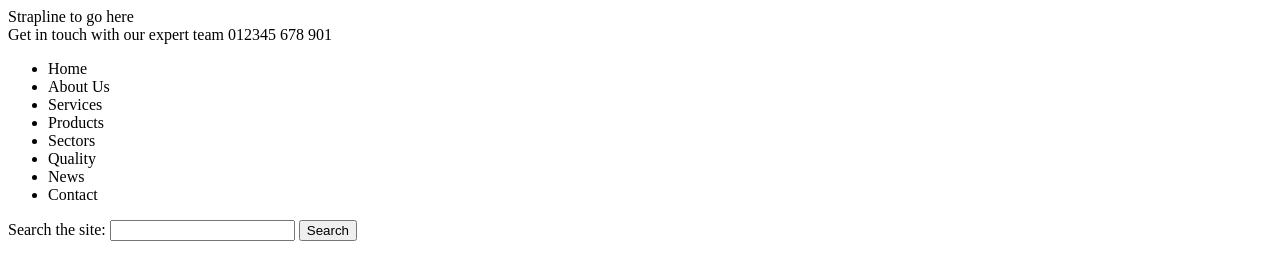
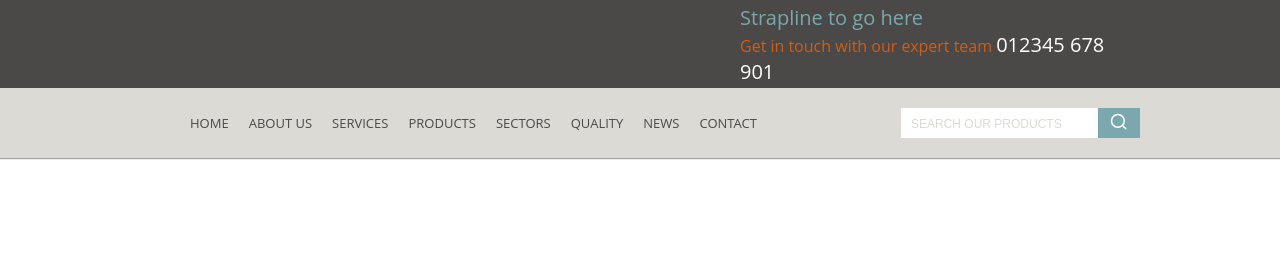
Before and after one commit to krisztiangyanyi/plinkfizz, a website: page src/index.html in a window 1280 px wide. Drawn offline with nearby package versions, Linux system fonts and the light colour scheme; files that its build step writes are made by us from their sources.

Commit message:
header build first commit

```diff
--- a/src/index.html
+++ b/src/index.html
@@ -8,15 +8,20 @@
         <title>Chair Company</title>
     </head>
     <body>
-        <header>
         <div class="fixed-top">
+            <div class="container__1000">
+                <div class="fixed-top--box">
                     <div class="fixed-top__strapline">Strapline to go here</div>
                     <div class="fixed-top__contact">
                         Get in touch with our expert team
-                    <span>012345 678 901</span>
+                        <a href="tel:012345 678 901">012345 678 901</a>
                     </div>
                 </div>
-            <nav>
+            </div>
+        </div>
+        <header>
+            <div class="container__1000">
+                <nav class="main-nav">
                     <ul>
                         <li>Home</li>
                         <li>About Us</li>
@@ -28,13 +33,21 @@
                         <li>Contact</li>
                     </ul>
                 </nav>
-            <label for="site-search">Search the site:</label>
+                <div class="header-search">
+                    <label class="sr-only" for="site-search"
+                        >Search the site:</label
+                    >
                     <input
                         type="search"
                         id="site-search"
                         aria-label="Search through site content"
+                        placeholder="Search Our Products"
                     />
-            <button>Search</button>
+                    <button class="btn btn--primary">
+                        <img src="media/search.svg" alt="Magnifying glass" />
+                    </button>
+                </div>
+            </div>
         </header>
     </body>
 </html>
--- /dev/null
+++ b/src/scss/_buttons.scss
@@ -0,0 +1,12 @@
+.btn {
+    padding: 5px 12px;
+    color: $white;
+    border: none;
+    cursor: pointer;
+    &--primary {
+        background: $primary-blue;
+        &:hover {
+            background: darken($primary-blue, 15%);
+        }
+    }
+}
--- a/src/scss/_colors.scss
+++ b/src/scss/_colors.scss
@@ -10,3 +10,5 @@ $white: #fff;
 
 $grey-100: #e2e1dd;
 $grey-300: #e5e5e5;
+
+$box-shadow: #a2a2a2;
--- a/src/scss/_fonts.scss
+++ b/src/scss/_fonts.scss
@@ -0,0 +1,2 @@
+$font-main: "Open Sans", sans-serif;
+$font-secondary: "Roboto Slab", serif;
--- a/src/scss/_header.scss
+++ b/src/scss/_header.scss
@@ -1,13 +1,107 @@
 .fixed-top {
     background: $header-grey;
     height: 88px;
+    &--box {
+        display: flex;
+        flex-direction: column;
+        align-items: flex-end;
+        height: inherit;
+        justify-content: center;
+        height: 88px;
+        max-width: 400px;
+        margin-left: auto;
+    }
     &__strapline {
+        font-size: 20px;
+        font-family: $font-main;
         color: $primary-blue;
+        width: 100%;
     }
     &__contact {
+        font-size: 16px;
+        font-family: $font-main;
         color: $primary-orange;
-        span {
+        width: 100%;
+        a {
+            font-size: 20px;
             color: $white;
+            text-decoration: none;
+            &:hover {
+                color: $primary-orange;
+                pointer-events: all;
+                cursor: pointer;
+                text-decoration: underline;
+            }
         }
     }
 }
+
+header {
+    background: $header-lightgrey;
+    -webkit-box-shadow: 0px 1px 1px $box-shadow;
+    -moz-box-shadow: 0px 1px 1px $box-shadow;
+    box-shadow: 0px 1px 1px $box-shadow;
+    .container__1000 {
+        display: flex;
+        width: 100%;
+        justify-content: space-between;
+        align-items: center;
+        align-content: center;
+        flex-direction: row;
+    }
+}
+
+.main-nav {
+    background: $header-lightgrey;
+    font-family: $font-main;
+    height: 70px;
+    display: flex;
+    flex-direction: row;
+    justify-content: center;
+    align-items: center;
+
+    ul {
+        font-size: 13px;
+        margin: 0;
+        display: flex;
+        li {
+            color: $header-grey;
+            list-style: none;
+            padding: 10px;
+            text-transform: uppercase;
+            font-weight: 500;
+
+            &:hover {
+                color: $primary-orange;
+                cursor: pointer;
+            }
+        }
+    }
+}
+
+.header-search {
+    display: flex;
+    textarea:focus,
+    input:focus {
+        outline: none;
+    }
+    input {
+        height: 30px;
+        padding: 0 10px;
+        border: none;
+        &::placeholder {
+            color: $header-lightgrey;
+            text-transform: uppercase;
+            font-size: 12px;
+        }
+    }
+    button {
+        height: 30px;
+        img {
+            height: 18px;
+            width: 18px;
+            filter: invert(96%) sepia(2%) saturate(259%) hue-rotate(58deg)
+                brightness(118%) contrast(100%);
+        }
+    }
+}
--- a/src/scss/_hidden.scss
+++ b/src/scss/_hidden.scss
@@ -0,0 +1,8 @@
+.sr-only {
+    position: absolute;
+    left: -10000px;
+    top: auto;
+    width: 1px;
+    height: 1px;
+    overflow: hidden;
+}
--- a/src/scss/_layout.scss
+++ b/src/scss/_layout.scss
@@ -0,0 +1,13 @@
+.container__1200 {
+    max-width: 1200px;
+    margin: 0 auto;
+}
+
+.container__1000 {
+    max-width: 1000px;
+    margin: 0 auto;
+}
+
+body {
+    margin: 0;
+}
--- a/src/scss/_typography.scss
+++ b/src/scss/_typography.scss
@@ -0,0 +1,3 @@
+h1 {
+    font-size: 20px;
+}
--- a/src/scss/main.scss
+++ b/src/scss/main.scss
@@ -4,3 +4,5 @@
 @import "./hidden";
 @import "./breakpoints";
 @import "./layout";
+@import "./header";
+@import "./buttons";
```
Also changed, not shown: src/css/main.css (added), src/media/search.svg (added). Lines whose indentation alone changed are shown as unchanged.
